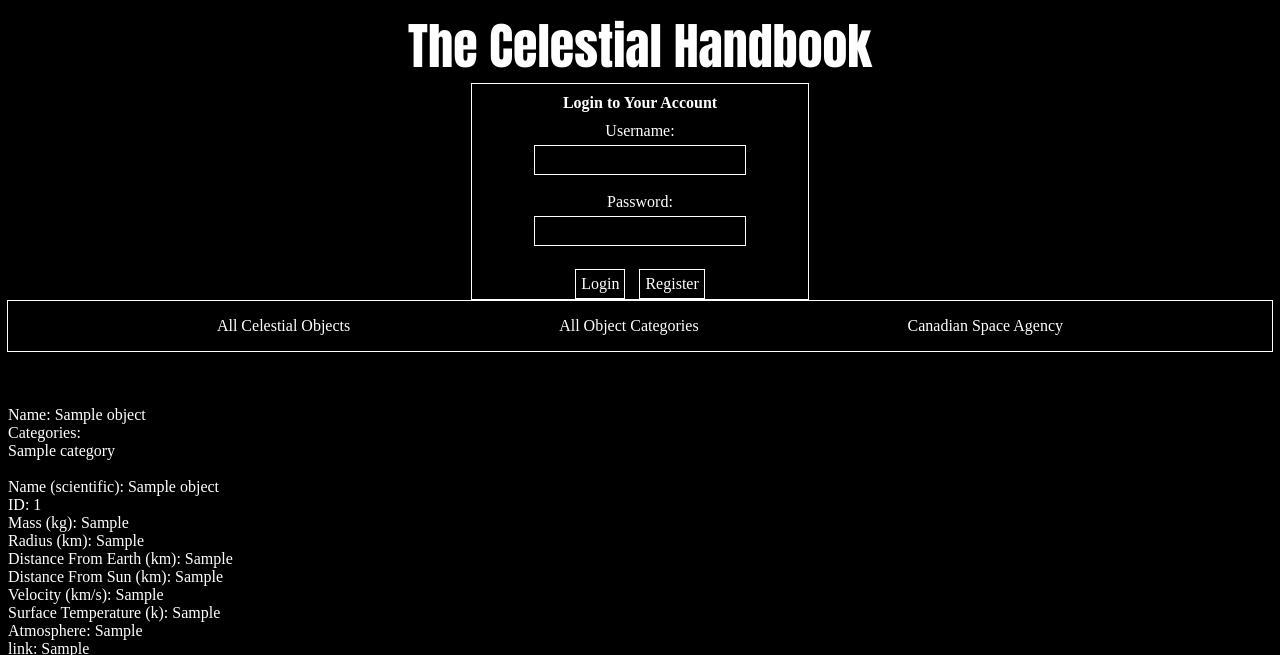
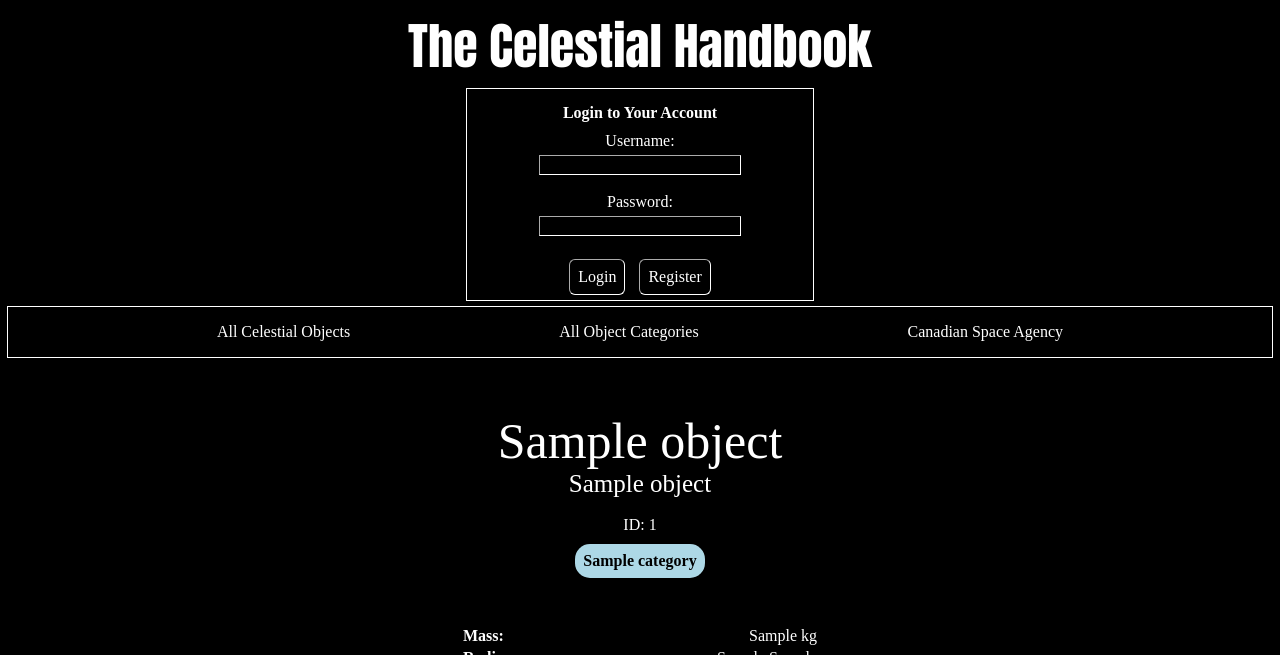
Before and after one commit to averyku/CelestialHandbook, a PHP site: page /fullObjectPage.php?id=1 in a window 1280 px wide. Shown: the top 655 px of the page. Run offline with PHP 8.4, Linux system fonts and the light colour scheme; the visitor is signed in with stand-in values (Sample User, id 1); tables that the repository leaves empty or names only in its code hold one stand-in row (values such as "Sample post"); some web fonts are replaced.

Commit message:
CSS + Table Restructuring
- celestial_object table was restructured. Removed fields that were not relevant for every object, added fields specifically for units when needed, added a location field as well
- Adjusted fullObjectPage to display the new data from the celestial_object table
- Question and answer timestamps are now formatted to be more human readable
- Question posts now display username and timestamp in separate elements within a question_header
-  Questions are now submitted in a textarea instead of an input
- Image properties are now defined in main.css instead of inline HTML
- Removed the content div from each page as it was redundant
- Applied CSS to fullObjectPage, loginModule, nav, and most of questionModule

```diff
--- a/editUser.php
+++ b/editUser.php
@@ -244,8 +244,6 @@ elseif($_POST)
     <title>Manage Users</title>
 </head>
 <body>
-    <div id="admin_panel">
-
     <!-- Header -->
     <header>
         <div id="header_top">
@@ -263,7 +261,7 @@ elseif($_POST)
         </nav>
     </header>
 
-
+    <div id="admin_panel">
         <!-- Create / Edit User Form -->
         <h2> <?= $new ? "Create New Account":"Edit Account" ?></h2>
         <form method='post' action='editUser.php'>
--- a/fullObjectPage.php
+++ b/fullObjectPage.php
@@ -68,8 +68,6 @@ $object = $statement->fetch();
     <title>Celestial Handbook</title>
 </head>
 <body>
-    <div id="content">
-
     <!-- Header -->
     <header>
         <div id="header_top">
@@ -90,38 +88,60 @@ $object = $statement->fetch();
     <br><br><br>
 
     <!-- All Information About An Object -->
-        <main>
-            <section>
-                <h2>Name: <?= $object['object_name'] ?></h2>
-                <h3>Categories:</h3>
+    <main id="celestial_object">
+        <!-- Name(s) -->
+        <h2><?= $object['object_name'] ?></h2>
+        <?php if(!empty($object['object_scientific_name'])): ?>
+            <h3><?= $object['object_scientific_name'] ?></h3>
+        <?php endif ?>
+        <br>
+
+        <!-- Testing Only -->
+        <p>ID: <?= $object['object_id'] ?></p>
+
+        <!-- Catagories -->
+        <div class="object_catagories">
         <?php while ($category = $category_statement->fetch()): ?>
             <div class="category"><?= $category['category_name'] ?></div>
         <?php endwhile ?>
-                <br>
-                <p>Name (scientific): <?= $object['object_scientific_name'] ?></p>
-                <p>ID: <?= $object['object_id'] ?></p>
-                <p>Mass (kg): <?= $object['object_mass_kg'] ?></p>
-                <p>Radius (km): <?= $object['object_radius_km'] ?></p>
-                <p>Distance From Earth (km): <?= $object['object_distance_from_earth'] ?></p>
-                <p>Distance From Sun (km): <?= $object['object_distance_from_sun'] ?></p>
-                <p>Velocity (km/s): <?= $object['object_velocity_kms'] ?></p>
-                <p>Surface Temperature (k): <?= $object['object_surface_temperature_k'] ?></p>
-                <p>Atmosphere: <?= $object['object_has_atmosphere'] ?></p>
+        </div>
+
+        <br><br>
+
+        <table>
+            <tr>
+                <th>Mass:</th>
+                <td><?= $object['object_mass_kg'] ?> kg</td>
+            </tr>
+            <tr>
+                <th>Radius:</th>
+                <td><?= $object['object_radius'] ?> <?= $object['object_radius_unit'] ?></td>
+            </tr>
+            <tr>
+                <th>Location:</th>
+                <td><?= $object['object_location'] ?></td>
+            </tr>
+            <tr>
+                <th>Distance from <?= $object['object_distance_from'] ?>:</th>
+                <td><?= $object['object_distance'] ?> <?= $object['object_distance_unit'] ?></td>
+            </tr>
+        </table>
+
+        <br><br><br>
+
         <?php if(!empty($object['object_media'])): ?>
-                    <p>link: <?= $object['object_media'] ?></p>
-                    <img src='<?= $object['object_media'] ?>' width="500" height="300" style="object-fit: contain;" />
+            <p><b>link:</b> <?= $object['object_media'] ?></p>
+            <img src='<?= $object['object_media'] ?>' />
         <?php endif ?>
-                <br><br><br><br><br><br>
-            </section>
+        <br><br><br>
+    </main>
 
     <!-- Questions -->
     <div id="question_module">
         <?php require('questionModule.php'); ?>
     </div>
-        </main>
 
     <br><br><br>
     <footer><p>Copywrong 2023 - No Rights Reserved</p></footer>
-    </div>
 </body>
 </html>
--- a/index.php
+++ b/index.php
@@ -33,8 +33,6 @@ $statement->execute();
     <title>Celestial Handbook</title>
 </head>
 <body>
-    <div id="content">
-
     <!-- Header -->
     <header>
         <div id="header_top">
@@ -66,7 +64,6 @@ $statement->execute();
     </main>
 
     <footer><p>Copywrong 2023 - No Rights Reserved</p></footer>
-    </div>
 </body>
 </html>
 
--- a/main.css
+++ b/main.css
@@ -30,31 +30,34 @@ p, a, b, h1, h2, h3, h4, ol, ul, li, div, nav, header, main, section, footer, fo
 }
 body
 {
+    display: flex;
+    flex-direction: column;
+    align-items: center;
+    text-align: center;
+    min-width: min-content;
+
     background-color: black;
 }
-input
+input, textarea
 {
+    font-family: lato_main;
+    color: white;
     background-color: black;
+    border: white solid 1px;
     border-style: inset;
-    border: white solid 1px;
+    text-align: center;
+}
+input[type="submit"]
+{
+    padding:8px;
+    border-radius: 6px;
+}
+b
+{
+    font-weight: bold;
 }
 
 
-
-
-
-div#question_module
-{
-    padding: 10px;
-    width:600px;
-    background-color: black;
-    border: white solid 1px;
-}
-div#question_module section
-{
-    border: black solid 1px;
-    padding: 5px;
-}
 
 
 /* HEADER */
@@ -63,6 +66,8 @@ header
     display: flex;
     flex-direction: column;
     align-items: center;
+    text-align: center;
+    width: 100%;
 }
 div#header_top
 {
@@ -91,6 +96,8 @@ nav
 
 
 
+
+
 /* LOGIN MODULE*/
 .login-error
 {
@@ -116,7 +123,7 @@ div#login_module
     align-items: center;
     justify-content: center;
     flex-direction: column;
-    /* border: white solid 1px; */
+    padding: 5px;
 }
 form#loginModule_loggedIn
 {
@@ -127,7 +134,6 @@ form#loginModule_loggedIn
 }
 form#loginModule_loggedIn input
 {
-    padding: 5px;
     margin-top: 5px;
     margin-left: 15px;
 }
@@ -138,6 +144,7 @@ form#loginModule_guest
     justify-content: center;
     flex-direction: column;
 
+    padding: 5px;
     border: white solid 1px;
     width: 150%;
 }
@@ -148,11 +155,9 @@ form#loginModule_guest p
 }
 form#loginModule_guest input
 {
-    padding: 5px;
     margin: 5px;
     margin-bottom: 0px;
 }
-
 form#loginModule_register
 {
     display: flex;
@@ -160,6 +165,7 @@ form#loginModule_register
     justify-content: center;
     flex-direction: column;
 
+    padding: 5px;
     border: white solid 1px;
     width: 150%;
 }
@@ -168,7 +174,124 @@ form#loginModule_register p
     font-weight: bold;
     margin: 10px;
 }
-form#loginModule_register input
+
+
+
+
+
+/* CELESTIAL OBJECT */
+main#celestial_object
 {
-    padding: 5px;
+    display: flex;
+    align-items: center;
+    justify-content: center;
+    flex-direction: column;
+    width: 100%;
 }
+main#celestial_object h2
+{
+    font-size: 50px;
+}
+main#celestial_object h3
+{
+    font-size: 25px;
+}
+main#celestial_object b
+{
+    font-weight: bold;
+}
+main#celestial_object table
+{
+    width: 100%;
+    max-width: 360px;
+}
+main#celestial_object th
+{
+    text-align: left;
+}
+main#celestial_object td
+{
+    text-align: right;
+}
+.object_catagories
+{
+    display: flex;
+    align-items: center;
+    justify-content: center;
+    flex-direction: row;
+}
+.category
+{
+    margin: 10px;
+    padding: 8px;
+    border-radius: 15px;
+    background-color: lightblue;
+    color: black;
+    font-weight: bold;
+}
+img
+{
+    /* width: 500px;
+    height: 300px; */
+    width: 360px;
+    height: 240px;
+    object-fit: contain;
+}
+
+
+
+
+
+/* QUESTION MODULE */
+div#question_module
+{
+    padding: 10px;
+    width:100%;
+}
+div#question_module section
+{
+    border: white solid 1px;
+    padding: 10px;
+}
+.new_question form
+{
+    display: flex;
+    align-items: center;
+    justify-content: center;
+    flex-direction: column;
+}
+.new_question textarea
+{
+    width: 80%;
+    height: 40px;
+    margin: 10px;
+    padding:10px;
+
+    text-align:center;
+}
+.question_header
+{
+    display: flex;
+    flex-direction: row;
+    margin: auto;
+    width: 95%;
+    justify-content: space-between;
+    padding-bottom: 25px;
+}
+.object_question p
+{
+    font-size: small;
+    padding-bottom: 5px;
+}
+.object_question h2
+{
+    font-weight: bold;
+    font-size: larger;
+    padding-bottom: 25px;
+}
+.object_question h3
+{
+    font-weight: bold;
+    font-size: large;
+    padding-bottom: 10px;
+}
--- a/manageUsers.php
+++ b/manageUsers.php
@@ -38,7 +38,6 @@ $user_statement->execute();
     <title>Manage Users</title>
 </head>
 <body>
-    <div id="admin_panel">
 
     <!-- Header -->
     <header>
@@ -57,6 +56,7 @@ $user_statement->execute();
         </nav>
     </header>
 
+    <div id="admin_panel">
         <!-- Table of All Users -->
         <h2><a href='editUser.php'>New User</a></h2>
         <table>
--- a/objectsByCategory.php
+++ b/objectsByCategory.php
@@ -53,8 +53,6 @@ if ($_GET
     <title>Celestial Handbook</title>
 </head>
 <body>
-    <div id="content">
-
     <!-- Header -->
     <header>
         <div id="header_top">
@@ -103,6 +101,5 @@ if ($_GET
     <?php endif ?>
 
     <footer><p>Copywrong 2023 - No Rights Reserved</p></footer>
-    </div>
 </body>
 </html>
--- a/questionModule.php
+++ b/questionModule.php
@@ -8,6 +8,8 @@
     Updated: 2023 November 11th
 
 ****************/
+
+define('DATE_FORMAT', 'Y, M j, G:i:s');
 
 
 // Question Submit New
@@ -111,8 +113,8 @@ if( $_GET
     <!-- New Question  -->
     <section class="new_question">
         <form method='post' action='#'>
-            <label for='question'>Your Question:</label>
-            <input id='question' name='question'>
+            <label for='question'><b>Submit Your Own Question:</b></label>
+            <textarea id='question' name='question'></textarea>
             <input id="submit" name='submit' type="submit" value="Submit">
         </form>
 
@@ -125,11 +127,14 @@ if( $_GET
     <!-- Display all existing questions -->
     <?php while ($question = $question_statement->fetch()): ?>
         <section class="object_question">
-            <p><?= empty($question['user_name']) ? '[deleted user]' : $question['user_name'] ?> - <?= $question['question_timestamp'] ?></p>
+            <div class="question_header">
+                <p><?= empty($question['user_name']) ? '[deleted user]' : $question['user_name'] ?></p>
+                <p><?= date(DATE_FORMAT, strtotime($question['question_timestamp'])) ?></p>
+            </div>
             <h2><?= $question['question_body'] ?></h2>
             <?php if(!empty($question['answer_body'])): ?>
+                <p><?= 'Answered on: ' . date(DATE_FORMAT, strtotime($question['answer_timestamp'])) ?></p>
                 <h3><?= $question['answer_body'] ?></h3>
-                <p><?= 'Answered on: ' . $question['answer_timestamp'] ?></p>
             <?php else: ?>
                 <p>Unanswered</p>
             <?php endif ?>
```
Lines whose indentation alone changed are shown as unchanged.
